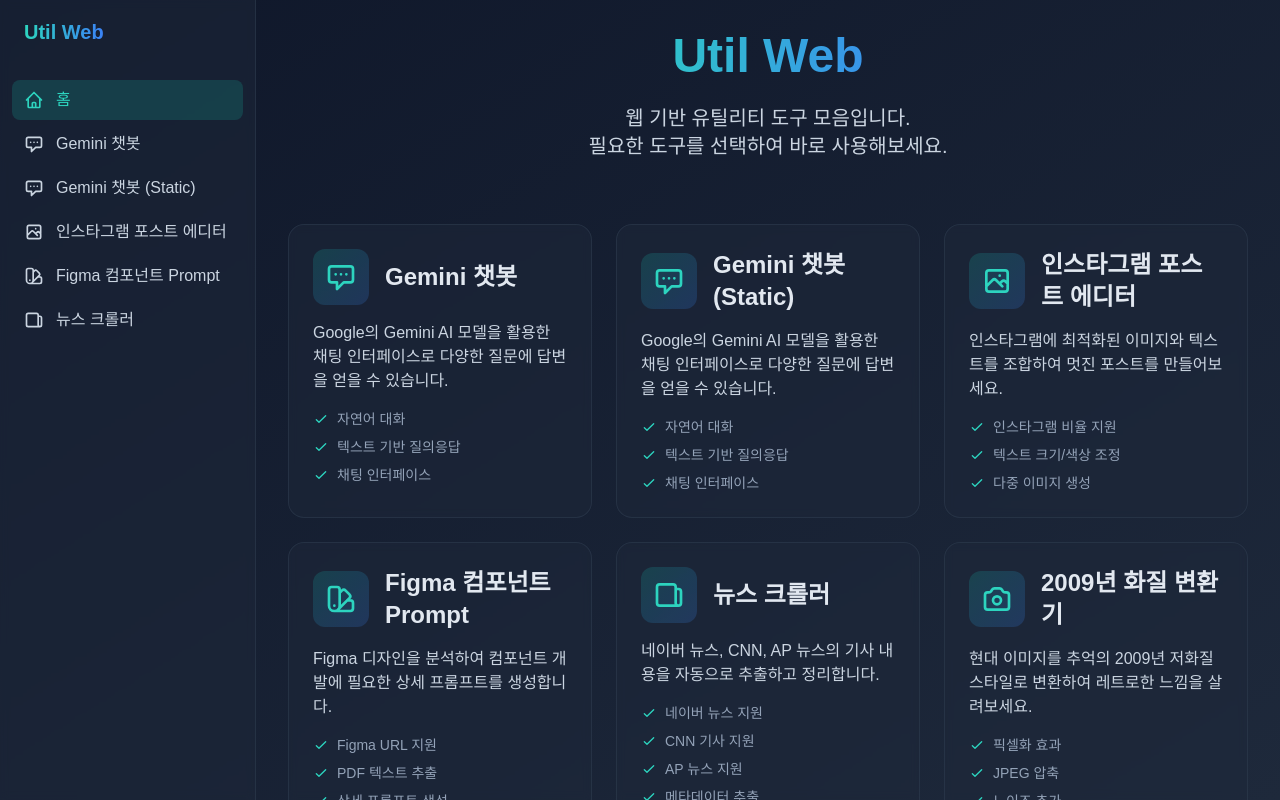
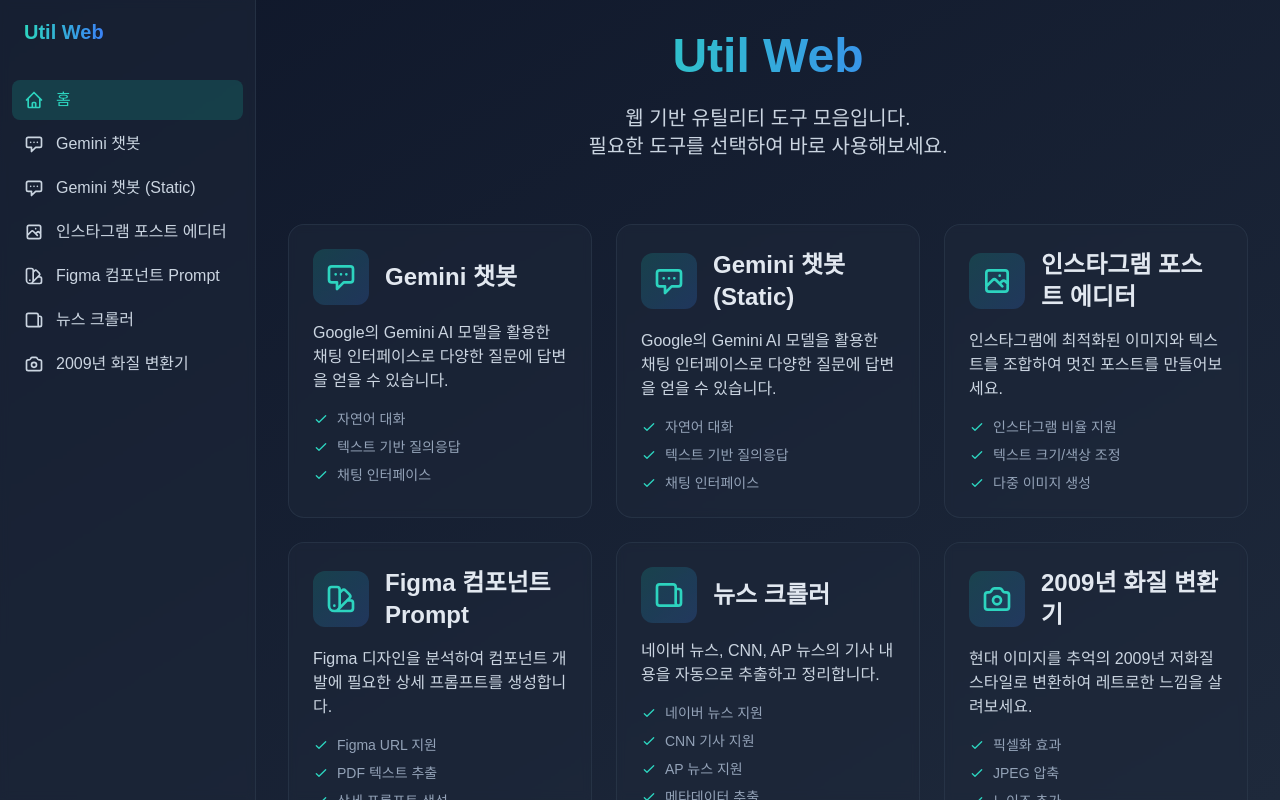
Before and after one commit to jsh612/util-web, a Next.js app: page / in a window 1280 px wide. Built offline with nearby package versions, Linux system fonts and the light colour scheme; no server answers; a web font is replaced by a local one.

Commit message:
feat: 사이드바 항목  추가

```diff
--- a/src/components/layout/MainLayout.tsx
+++ b/src/components/layout/MainLayout.tsx
@@ -135,8 +135,33 @@
     ),
     isVisible: true,
   },
+  {
+    name: "2009년 화질 변환기",
+    path: "/retro-image",
+    icon: (
+      <svg
+        className="w-5 h-5"
+        fill="none"
+        stroke="currentColor"
+        viewBox="0 0 24 24"
+      >
+        <path
+          strokeLinecap="round"
+          strokeLinejoin="round"
+          strokeWidth={2}
+          d="M3 9a2 2 0 012-2h.93a2 2 0 001.664-.89l.812-1.22A2 2 0 0110.07 4h3.86a2 2 0 011.664.89l.812 1.22A2 2 0 0018.07 7H19a2 2 0 012 2v9a2 2 0 01-2 2H5a2 2 0 01-2-2V9z"
+        />
+        <path
+          strokeLinecap="round"
+          strokeLinejoin="round"
+          strokeWidth={2}
+          d="M15 13a3 3 0 11-6 0 3 3 0 016 0z"
+        />
+      </svg>
+    ),
+    isVisible: true,
+  },
 ];
-
 export default function MainLayout({ children }: MainLayoutProps) {
   const pathname = usePathname();
 
```
